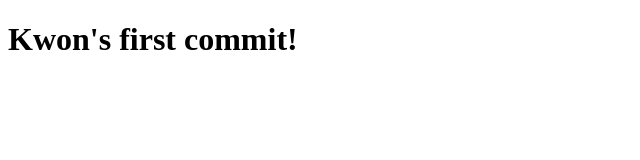
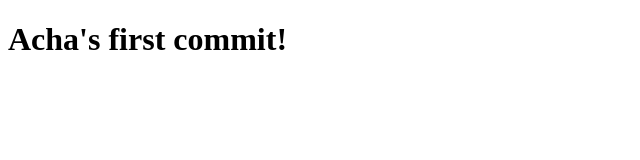
Before and after one commit to recursion-teamdev/practice, a plain HTML site: page index.html in a window 1280 px wide. Shown: the whole page, without its empty margins (0-640 px from the left). Drawn offline with Linux system fonts and the light colour scheme.

Commit message:
Changed Kwon into Acha

```diff
--- a/index.html
+++ b/index.html
@@ -8,6 +8,6 @@
     <title>Document</title>
   </head>
   <body>
-    <h1>Kwon's first commit!</h1>
+    <h1>Acha's first commit!</h1>
   </body>
 </html>
```
